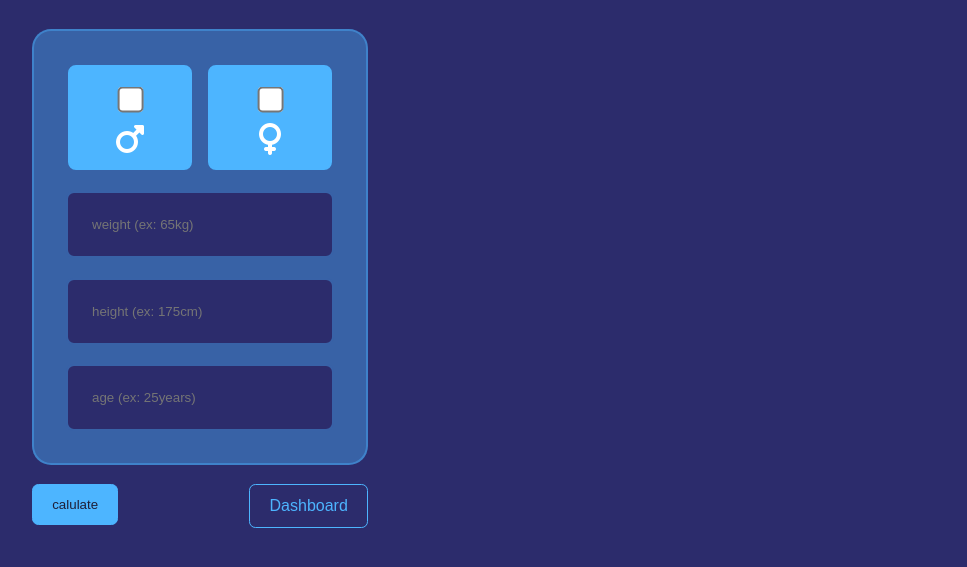
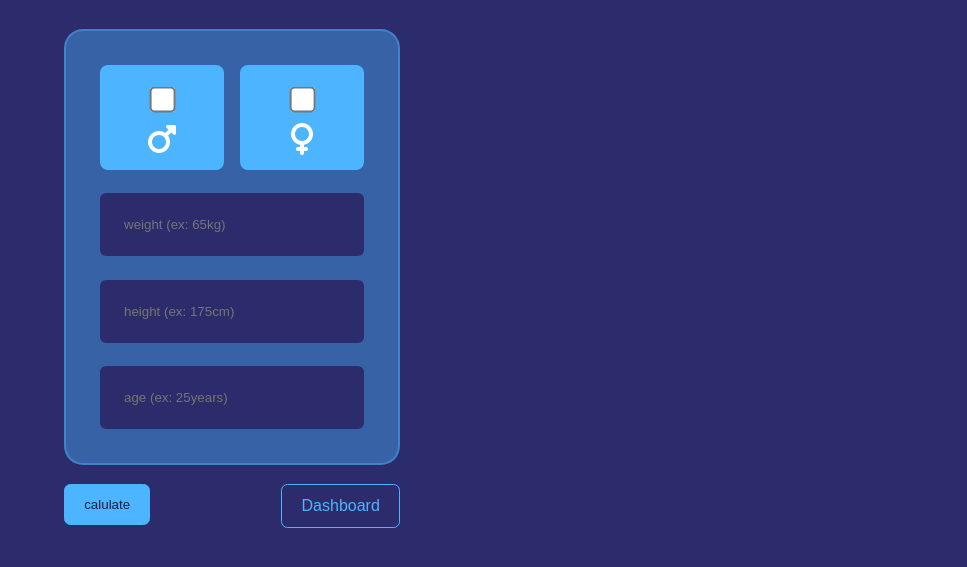
Before and after one commit to vitorconceicaovc/HealthByWeight, a plain HTML site: page index.html in a window 1536 px wide. Both pictures are taken after a click on the link "Calculate". Shown: the part 95-662 px from the top of the page, without its empty margins (568-1535 px from the left). Drawn offline with Linux system fonts and the light colour scheme.

Commit message:
margin dash 2500px

```diff
--- a/app/css/style.css
+++ b/app/css/style.css
@@ -396,6 +396,9 @@ input {
 
 /*responsive*/
 
+
+
+
 @media screen and (max-width:1024px) {
     .container {
         margin: 0 10rem;
@@ -426,3 +429,9 @@ input {
 
 
 }
+
+@media screen and (min-width:1500px) {
+    .container {
+        margin: 0 25rem;
+    }
+}
```
